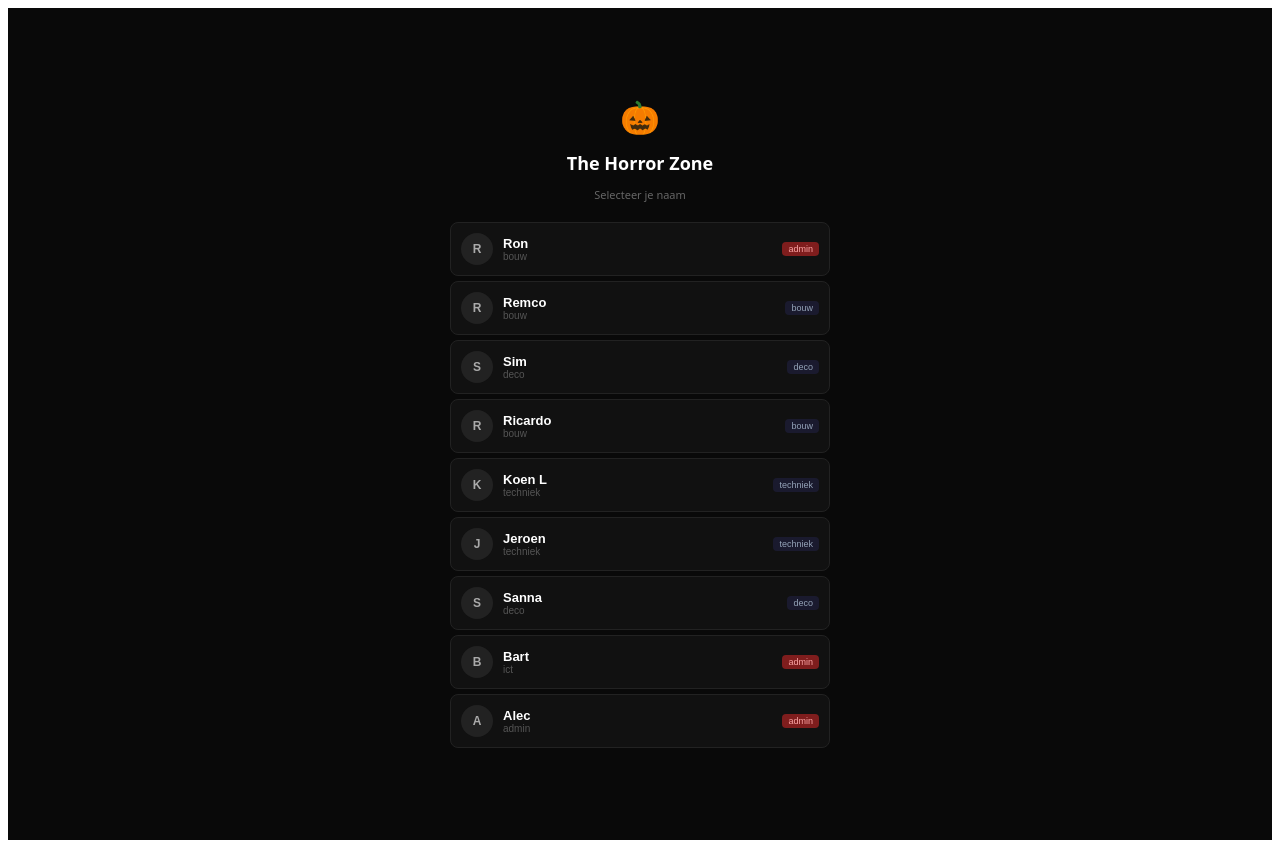
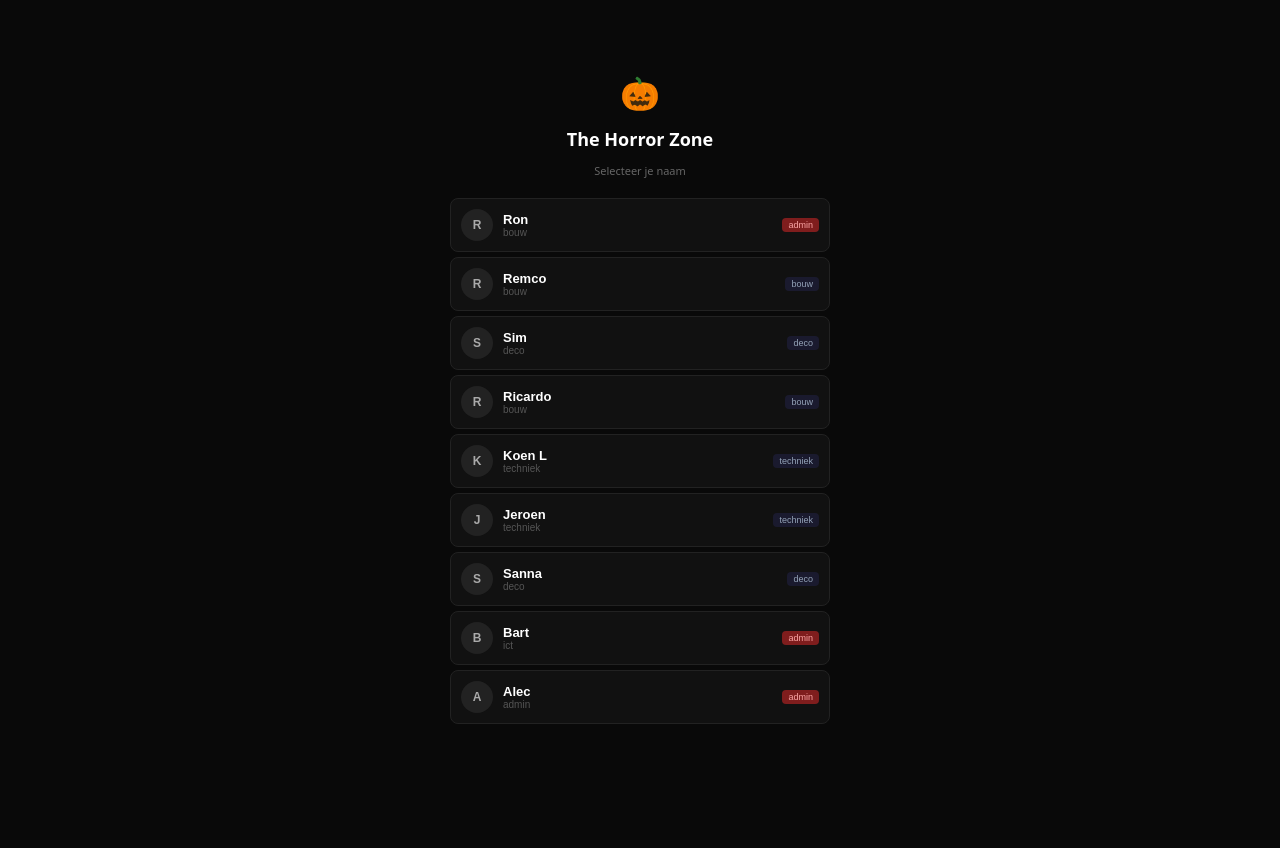
Before and after one commit to alecharthoorn-wq/vitejs-vite-b9tmn3qu, a React (Vite) app: page / in a window 1280 px wide. After the commit the page ends 800 px from the top, so only its background shows below. Built offline with nearby package versions, Linux system fonts and the light colour scheme.

Commit message:
add desktop layout and fix margins

```diff
--- a/src/App.jsx
+++ b/src/App.jsx
@@ -99,7 +99,27 @@ style={{background:"none",border:"none",marginTop:1,cursor:ed?"pointer":"default
 <button onClick={()=>uT(T.filter(x=>x.id!==t.id))} style={{background:"none",border:"none",color:"#333",cursor:"pointer",padding:2,fontSize:11}}>🗑</button></div>}
 </div></div>};
 
-const wrap=c=><div style={{minHeight:"100vh",background:st.bg,color:"#fff",padding:14,fontFamily:"system-ui",maxWidth:480,margin:"0 auto",paddingBottom:70}}>{c}{fbBtn()}{nav()}</div>;
+const isDesktop=typeof window!=="undefined"&&window.innerWidth>=768;
+const sideNav=()=><div style={{width:200,background:"#0a0a0a",borderRight:"1px solid #1a1a1a",padding:"20px 12px",display:"flex",flexDirection:"column",gap:4,position:"sticky",top:0,height:"100vh"}}>
+<div style={{padding:"0 8px 16px",borderBottom:"1px solid #1a1a1a",marginBottom:8}}>
+<div style={{fontSize:18,fontWeight:700,color:"#dc2626"}}>🎃 Horror Zone</div>
+<div style={{fontSize:10,color:"#444",marginTop:2}}>{U?.n}</div>
+</div>
+{[["home","🏠","Home"],["search","🔍","Zoeken"],["dag","☀️","Dagstart"],["team","👥","Team"]].map(([id,ic,lb])=>
+<button key={id} onClick={()=>{sTb(id);sCH(null);sCR(null)}} style={{display:"flex",alignItems:"center",gap:10,background:tb===id?"#1a1a1a":"none",border:"none",cursor:"pointer",padding:"10px 12px",color:tb===id?"#dc2626":"#888",fontSize:13,borderRadius:6,textAlign:"left",fontWeight:tb===id?600:400}}>
+<span style={{fontSize:16}}>{ic}</span><span>{lb}</span></button>)}
+<div style={{marginTop:"auto",paddingTop:8,borderTop:"1px solid #1a1a1a"}}>
+<button onClick={()=>{sU(null);S("zu",null)}} style={{display:"flex",alignItems:"center",gap:10,background:"none",border:"none",cursor:"pointer",padding:"10px 12px",color:"#666",fontSize:13,borderRadius:6,textAlign:"left",width:"100%"}}>
+<span style={{fontSize:16}}>↩</span><span>Uitloggen</span></button>
+</div>
+</div>;
+const wrap=c=>isDesktop?
+<div style={{minHeight:"100vh",background:st.bg,color:"#fff",fontFamily:"system-ui",display:"flex"}}>
+{sideNav()}
+<div style={{flex:1,padding:"24px 32px",maxWidth:900,margin:"0 auto",width:"100%"}}>{c}{fbBtn()}</div>
+</div>
+:
+<div style={{minHeight:"100vh",background:st.bg,color:"#fff",padding:14,fontFamily:"system-ui",maxWidth:480,margin:"0 auto",paddingBottom:70}}>{c}{fbBtn()}{nav()}</div>;
 
 // ROOM
 if(cR){const rm=cR,ho=DH.find(x=>x.id===rm.h),rt=T.filter(t=>t.r===rm.id),pr=rP(rm.id,T);
--- a/src/index.css
+++ b/src/index.css
@@ -0,0 +1,15 @@
+* {
+    box-sizing: border-box;
+  }
+
+  html, body, #root {
+    margin: 0;
+    padding: 0;
+    background: #090909;
+    min-height: 100vh;
+  }
+
+  body {
+    font-family: system-ui, -apple-system, sans-serif;
+    color: #fff;
+  }
```
